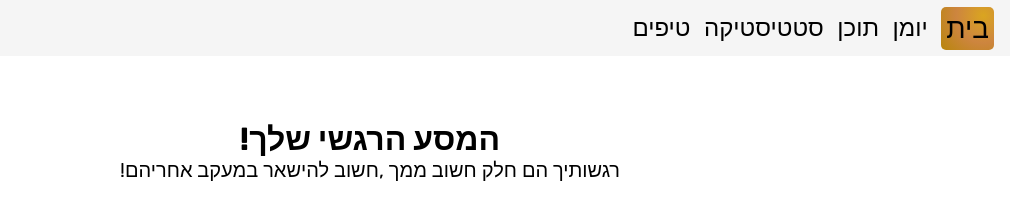
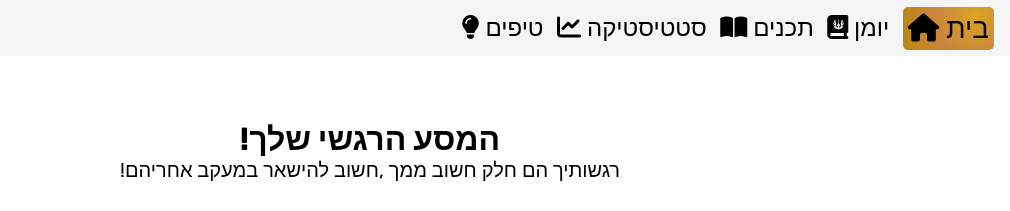
Before and after one commit to SHADOWPR1NCE/moody-last, a plain HTML site: page pages/index.html in a window 1280 px wide. Shown: the top 211 px of the page, 270-1280 px from the left. Drawn offline with Linux system fonts and the light colour scheme; a web font is replaced by a local one.

Commit message:
Add Font Awesome icons to navigation links and include stylesheet in multiple pages for improved UI

```diff
--- a/components/header.html
+++ b/components/header.html
@@ -5,11 +5,29 @@
     </div>
     <div>
       <ul>
-        <li><a href="../pages/index.html">בית</a></li>
-        <li><a href="../pages/diary.html">יומן</a></li>
-        <li><a href="../pages/content.html">תוכן</a></li>
-        <li><a href="../pages/statistics.html">סטטיסטיקה</a></li>
-        <li><a href="../pages/tips.html">טיפים</a></li>
+        <li>
+          <a href="../pages/index.html"><i class="fas fa-home"></i> בית</a>
+        </li>
+        <li>
+          <a href="../pages/diary.html"
+            ><i class="fas fa-journal-whills"></i> יומן</a
+          >
+        </li>
+        <li>
+          <a href="../pages/content.html"
+            ><i class="fas fa-book-open"></i> תכנים</a
+          >
+        </li>
+        <li>
+          <a href="../pages/statistics.html"
+            ><i class="fas fa-chart-line"></i> סטטיסטיקה</a
+          >
+        </li>
+        <li>
+          <a href="../pages/tips.html"
+            ><i class="fas fa-lightbulb"></i> טיפים</a
+          >
+        </li>
       </ul>
     </div>
   </nav>
--- a/pages/index.html
+++ b/pages/index.html
@@ -5,6 +5,10 @@
     <meta name="viewport" content="width=device-width, initial-scale=1.0" />
     <title>Moody</title>
     <link rel="stylesheet" href="../styles/styles.css" />
+    <link
+      rel="stylesheet"
+      href="https://cdnjs.cloudflare.com/ajax/libs/font-awesome/6.5.1/css/all.min.css"
+    />
   </head>
 
   <body>
```
Also changed, not shown: pages/diary.html (+4 -0 lines), pages/statistics.html (+5 -0 lines), pages/tips.html (+4 -0 lines).
